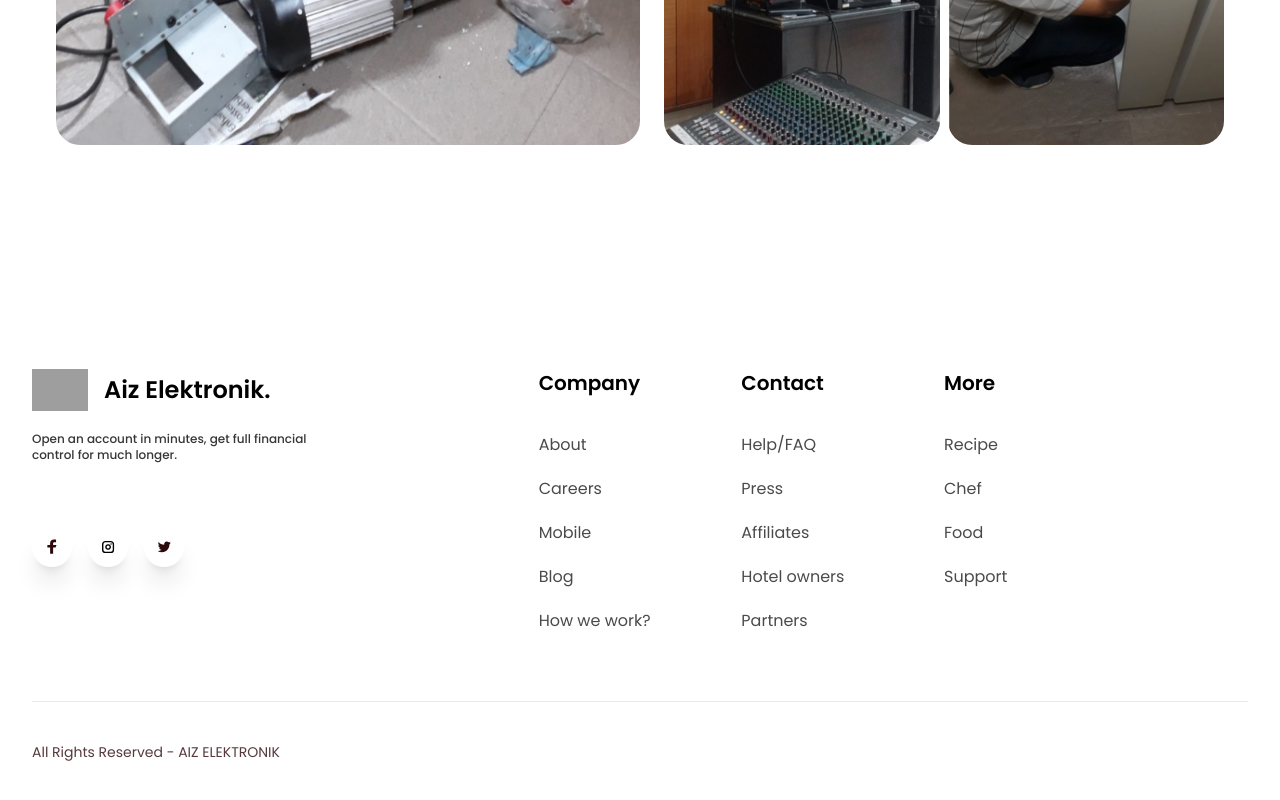
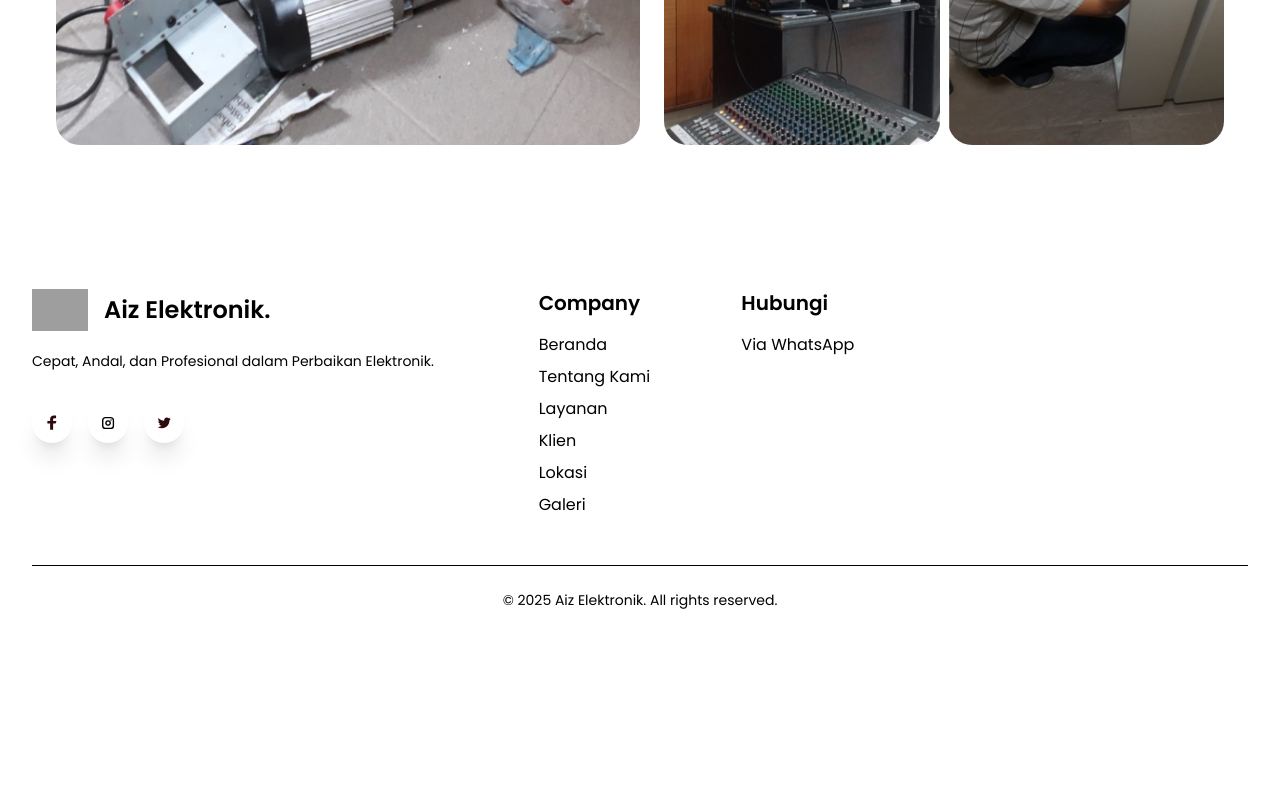
Before and after one commit to salmanalfarisi29/web-company-profile-aiz-elektronik, a Next.js app in the folder aiz-landing-page/: page / in a window 1280 px wide. Shown: the part 10229-11029 px from the top of the page. After the commit the page ends 10839 px from the top, so only its background shows below. Built offline with nearby package versions, Linux system fonts and the light colour scheme; grey boxes are pictures that could not be loaded.

Commit message:
FEAT : FOOTER

```diff
--- a/aiz-landing-page/app/components/Footer/Footer.tsx
+++ b/aiz-landing-page/app/components/Footer/Footer.tsx
@@ -1,111 +1,105 @@
 import Link from "next/link";
 import Image from "next/image";
 
-
-interface ProductType {
-    id: number;
-    section: string;
-    link: string[];
-}
-
-interface socialLinks {
-    imgSrc: string;
-    link: string;
-    width: number;
-}
-
-const socialLinks: socialLinks[] = [
+const socialLinks = [
   {
-        imgSrc: '/images/Footer/facebook.svg',
-        link: 'https://facebook.com',
-        width: 10
+    imgSrc: "/images/Footer/facebook.svg",
+    link: "https://facebook.com",
+    width: 10,
   },
   {
-        imgSrc: '/images/Footer/insta.svg',
-        link: 'https://instagram.com',
-        width: 14
+    imgSrc: "/images/Footer/insta.svg",
+    link: "https://instagram.com",
+    width: 14,
   },
   {
-        imgSrc: '/images/Footer/twitter.svg',
-        link: 'https://twitter.com',
-        width: 14
+    imgSrc: "/images/Footer/twitter.svg",
+    link: "https://twitter.com",
+    width: 14,
   },
+];
 
-]
+const companyLinks = [
+  { name: "Beranda", href: "#home-section" },
+  { name: "Tentang Kami", href: "#cook-section" },
+  { name: "Layanan", href: "#about-section" },
+  { name: "Klien", href: "#client-section" },
+  { name: "Lokasi", href: "#location-section" },
+  { name: "Galeri", href: "#gallery-section" },
+];
 
-const products: ProductType[] = [
-    {
-        id: 1,
-        section: "Company",
-        link: ['About', 'Careers', 'Mobile', 'Blog', 'How we work?'],
-    },
-    {
-        id: 2,
-        section: "Contact",
-        link: ['Help/FAQ', 'Press', 'Affiliates', 'Hotel owners', 'Partners']
-    }
-    ,
-    {
-        id: 3,
-        section: "More",
-        link: ['Recipe', 'Chef', 'Food', 'Support']
-    }
-]
+const whatsappNumber = "6285716294985";
+const whatsappMessage =
+  "Halo, saya tertarik dengan layanan Aiz Elektronik. Mohon informasi lebih lanjut!";
 
-const footer = () => {
+const Footer = () => {
   return (
-
-        <div className="mx-auto max-w-2xl pt-24 px-4 sm:px-6 lg:max-w-7xl lg:px-8">
-            <div className="my-12 grid grid-cols-1 gap-y-10 sm:grid-cols-6 lg:grid-cols-12">
-
+    <footer className="mx-auto max-w-2xl pt-16 px-4 sm:px-6 lg:max-w-7xl lg:px-8">
+      <div className="grid grid-cols-1 gap-y-10 sm:grid-cols-6 lg:grid-cols-12">
         {/* COLUMN-1 */}
-
-                <div className='sm:col-span-6 lg:col-span-5'>
-                    <div className="flex flex-shrink-0 items-center border-right">
+        <div className="sm:col-span-6 lg:col-span-5">
+          <div className="flex items-center">
             <Image src="/images/Logo/Logo.svg" alt="logo" width={56} height={56} />
-                        <Link href="/" className='text-2xl font-semibold text-black ml-4'>
+            <Link href="/" className="text-2xl font-semibold text-black ml-4">
               Aiz Elektronik.
             </Link>
           </div>
-                    <h3 className='text-textbl text-xs font-medium mt-5 mb-4 lg:mb-16'> Open an account in minutes, get full financial <br /> control for much longer.</h3>
-                    <div className='flex gap-4'>
-
-                        {socialLinks.map((items, i) => (
-                        <Link href={items.link} key={i}>
-                            <div className="bg-white h-10 w-10 shadow-xl text-base rounded-full flex items-center justify-center footer-icons hover:bg-pink">
-                                <Image src={items.imgSrc} alt={items.imgSrc} width={items.width} height={2} className="sepiaa" />
+          <p className="text-gray-600 text-sm mt-5 mb-8">
+            Cepat, Andal, dan Profesional dalam Perbaikan Elektronik.
+          </p>
+          <div className="flex gap-4">
+            {socialLinks.map((item, index) => (
+              <a href={item.link} key={index} target="_blank" rel="noopener noreferrer">
+                <div className="bg-white h-10 w-10 shadow-xl rounded-full flex items-center justify-center hover:bg-[#1B71A1] transition duration-300">
+                  <Image src={item.imgSrc} alt={item.imgSrc} width={item.width} height={10} />
                 </div>
-                        </Link>
+              </a>
             ))}
-
           </div>
         </div>
 
-                {/* CLOUMN-2/3/4 */}
-
-
-                {products.map((product) => (
-                    <div key={product.id} className="sm:col-span-2">
-                        <p className="text-black text-xl font-semibold mb-9">{product.section}</p>
-                        <ul>
-                            {product.link.map((link: string, index: number) => (
-                                <li key={index} className='mb-5'>
-                                    <Link href="/" className="text-footerlinks text-base font-normal mb-6 space-links">{link}</Link>
+        {/* COLUMN-2 */}
+        <div className="sm:col-span-2">
+          <h4 className="text-black text-xl font-semibold mb-4">Company</h4>
+          <ul className="space-y-2">
+            {companyLinks.map((item, index) => (
+              <li key={index}>
+                <Link href={item.href} className="text-gray-600 text-base hover:text-black transition">
+                  {item.name}
+                </Link>
               </li>
             ))}
           </ul>
         </div>
-                ))}
 
+        {/* COLUMN-3 */}
+        <div className="sm:col-span-2">
+          <h4 className="text-black text-xl font-semibold mb-4">Hubungi</h4>
+          <ul className="space-y-2">
+            <li>
+              <a
+                href={`https://wa.me/${whatsappNumber}?text=${encodeURIComponent(
+                  whatsappMessage
+                )}`}
+                target="_blank"
+                rel="noopener noreferrer"
+                className="text-gray-600 text-base hover:text-black transition"
+              >
+                Via WhatsApp
+              </a>
+            </li>
+          </ul>
+        </div>
       </div>
 
-            {/* All Rights Reserved */}
+      {/* COPYRIGHT */}
+      <div className="mt-12 border-t border-gray-200 pt-6">
+        <p className="text-center text-sm text-gray-500">
+          © {new Date().getFullYear()} Aiz Elektronik. All rights reserved.
+        </p>
+      </div>
+    </footer>
+  );
+};
 
-            <div className='py-10 md:flex items-center justify-between border-t border-t-bordertop'>
-                <h4 className='text-darkgrey text-sm text-center md:text-start font-normal'>All Rights Reserved - AIZ ELEKTRONIK</h4>
-            </div>
-        </div>
-    )
-}
-
-export default footer;
+export default Footer;
```
Lines whose indentation alone changed are shown as unchanged.
